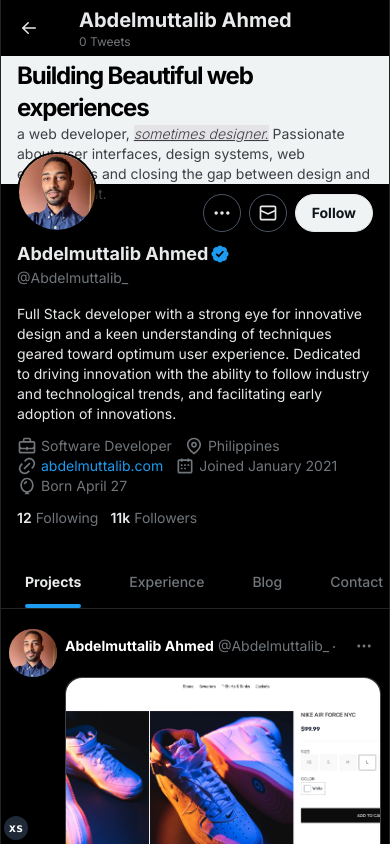
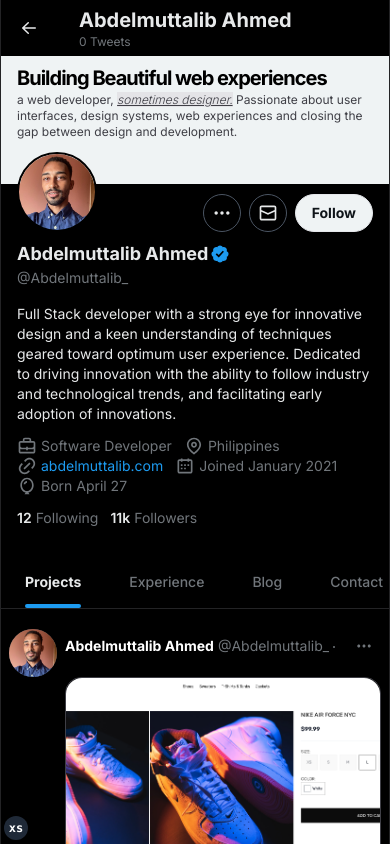
Before and after one commit to Abdelmuttalib/abdelmuttalib.com, a Next.js app: page / in a window 390 px wide. Built offline with nearby package versions, Linux system fonts and the light colour scheme.

Commit message:
fix header responsiveness

```diff
--- a/pages/index.tsx
+++ b/pages/index.tsx
@@ -668,11 +668,11 @@
 
             {/* Profile */}
             <div className="relative">
-              <div className="w-full h-32 sm:h-48 bg-[#eff3f4] px-4 py-1 sm:py-3 xl:py-3.5 select-none cursor-pointer">
-                <h1 className="text-2xl sm:text-3xl xl:text-4xl tracking-tighter font-bold">
+              <div className="w-full h-32 sm:h-48 bg-[#eff3f4] px-4 py-2 sm:py-3 xl:py-3.5 select-none cursor-pointer">
+                <h1 className="text-xl sm:text-3xl xl:text-4xl tracking-tighter font-bold">
                   Building Beautiful web experiences
                 </h1>
-                <p className="text-sm sm:text-base text-zinc-700">
+                <p className="text-xs sm:text-base text-zinc-700">
                   a web developer,{" "}
                   <span className="underline italic bg-zinc-200 font-light">
                     sometimes designer.
```
